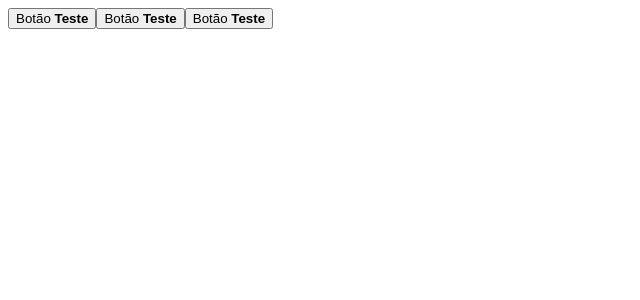
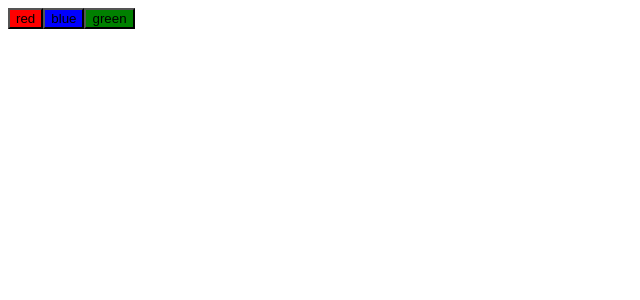
Before and after one commit to leorejwan/moveit, a React (Create React App) app: page / in a window 1280 px wide. Shown: the top 300 px of the page, without its empty margins (0-640 px from the left). Built offline with nearby package versions, Linux system fonts and the light colour scheme.

Commit message:
parametro é usado na estilização do botão e no nome

```diff
--- a/src/components/Button.tsx
+++ b/src/components/Button.tsx
@@ -4,6 +4,8 @@ interface ButtonProps{
 
 export function Button(props: ButtonProps){
     return (
-        <button type="button">Botão <strong>Teste</strong></button>
+        <button type="button" style={{ backgroundColor: props.color }}>
+            {props.color}
+        </button>
     )
 }
```
